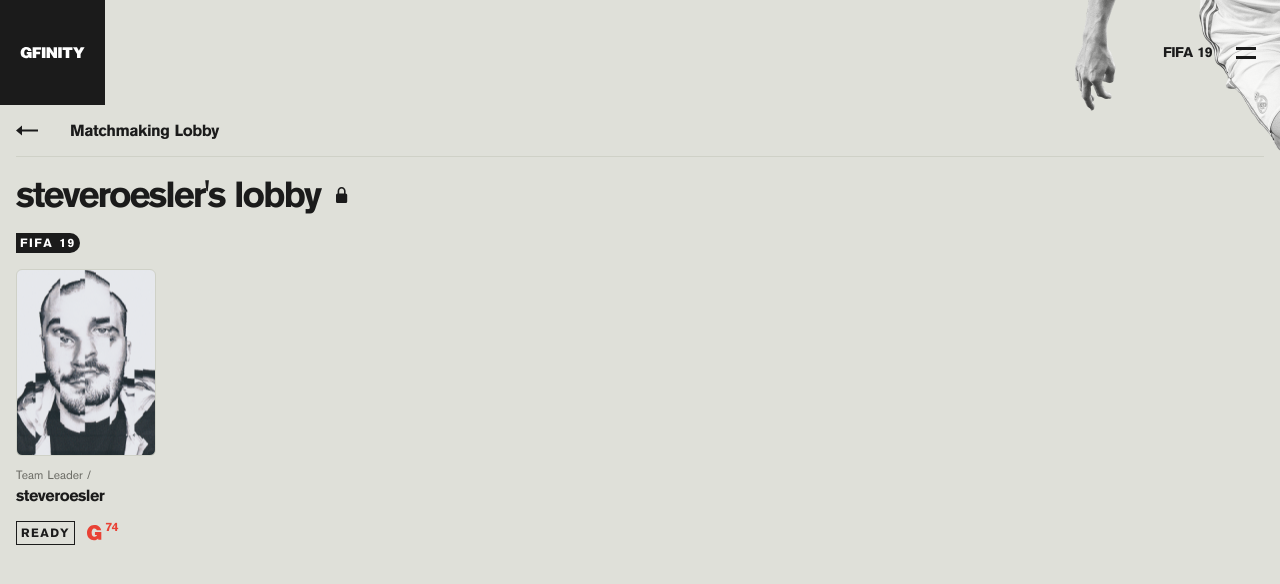
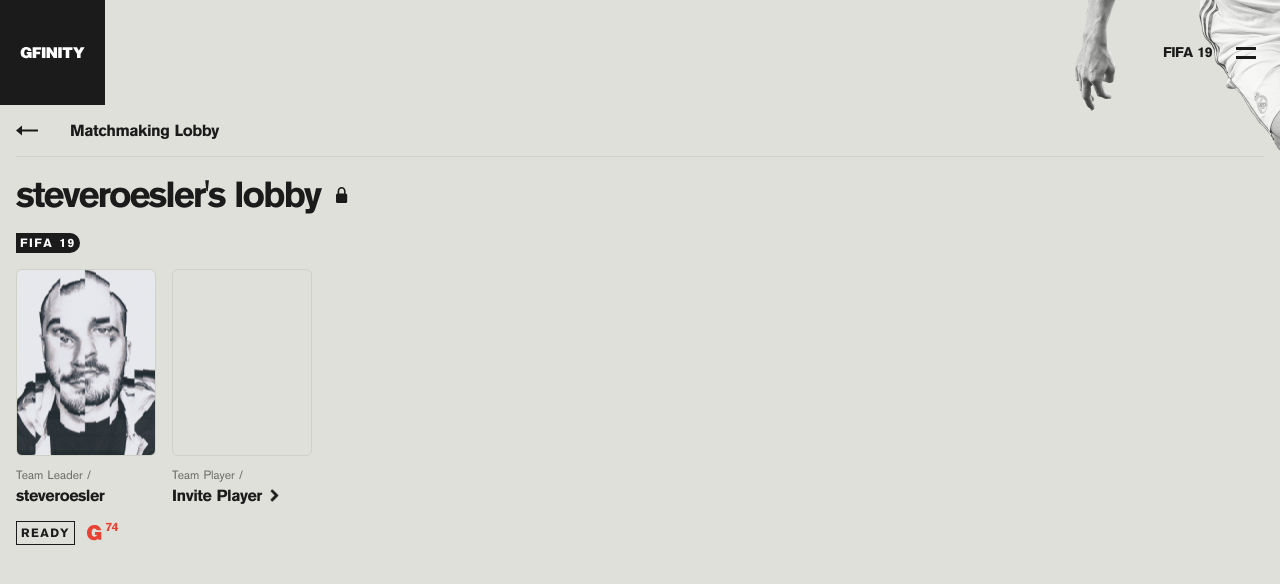
Before and after one commit to jack-carling/gfinity, a Nuxt app: page / in a window 1280 px wide. Shown: the top 584 px of the page. Built offline with nearby package versions, Linux system fonts and the light colour scheme.

Commit message:
Added team player card
• Team player card component
• Animation on button

```diff
--- /dev/null
+++ b/components/cards/TeamPlayer.vue
@@ -0,0 +1,46 @@
+<template>
+	<article class="card flex flex-col">
+		<div class="avatar"></div>
+		<span class="footnote-lightgray pt-3">Team Player /</span>
+		<div class="invite cursor-pointer flex items-center pt-1">
+			<span class="callout-medium-dark">Invite Player</span>
+			<img
+				src="@/assets/images/gf-caret-right.png"
+				class="ml-2"
+				alt="caret right"
+			/>
+		</div>
+	</article>
+</template>
+
+<style lang="scss" scoped>
+article.card {
+	border-radius: 6px;
+	width: 140px;
+}
+div.avatar {
+	border: 1px solid #cfd1c7;
+	width: 100%;
+	height: 187px;
+	border-radius: 6px;
+}
+div.invite {
+	img {
+		height: 70%;
+	}
+	&:hover {
+		img {
+			animation: bounce infinite 1s linear;
+		}
+	}
+}
+@keyframes bounce {
+	0%,
+	100% {
+		transform: translateX(0);
+	}
+	50% {
+		transform: translateX(25%);
+	}
+}
+</style>
--- a/pages/index.vue
+++ b/pages/index.vue
@@ -16,15 +16,19 @@
 		<div class="flag mx-4 caption-small-light p-1">FIFA 19</div>
 		<section class="cards p-4">
 			<TeamLeader :user="user" />
+			<TeamPlayer />
 		</section>
 	</main>
 </template>
 
 <script>
 import TeamLeader from '~/components/cards/TeamLeader.vue'
+import TeamPlayer from '~/components/cards/TeamPlayer.vue'
+
 export default {
 	components: {
-		TeamLeader
+		TeamLeader,
+		TeamPlayer
 	},
 	head() {
 		return {
```
Also changed, not shown: assets/images/gf-caret-right.png (added).
